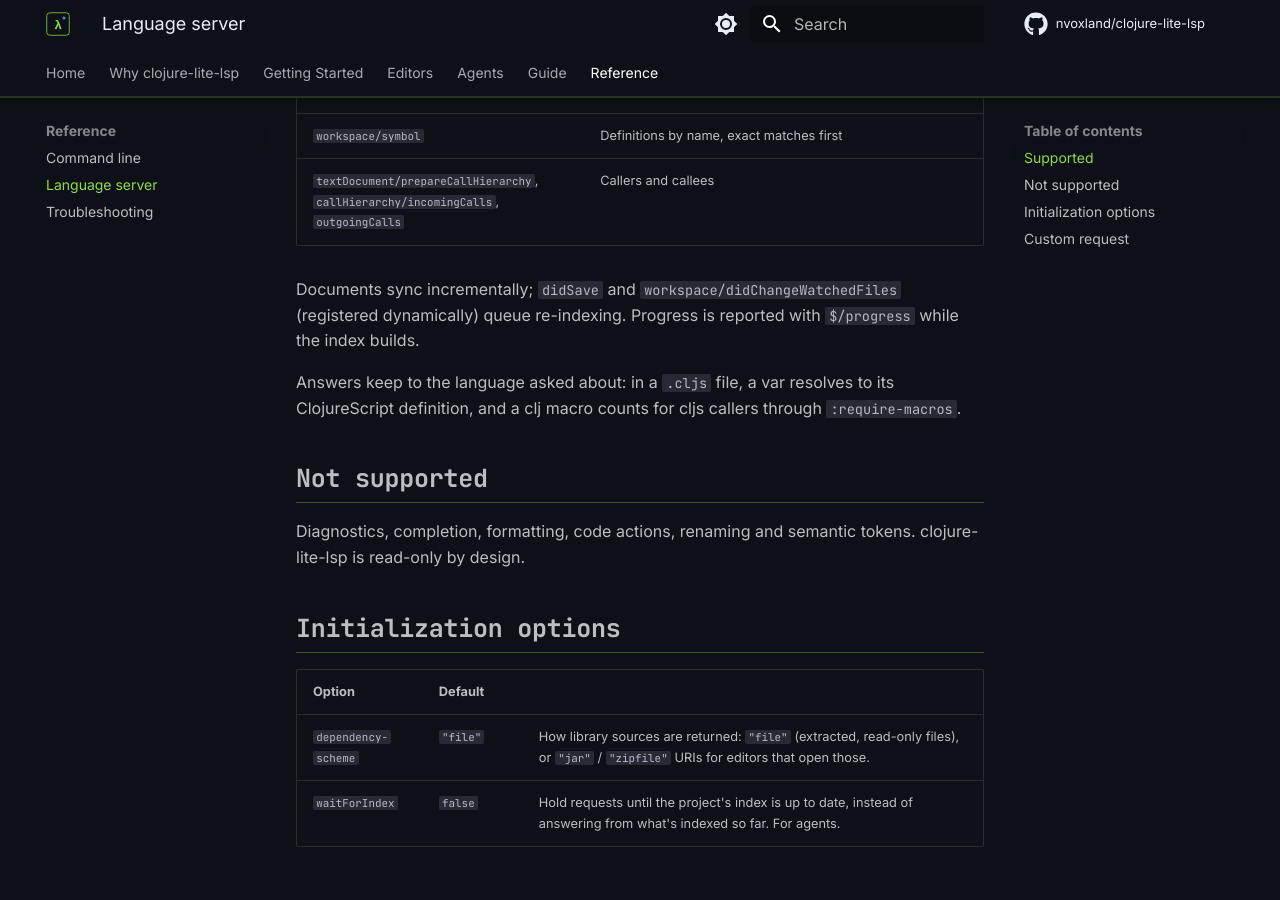
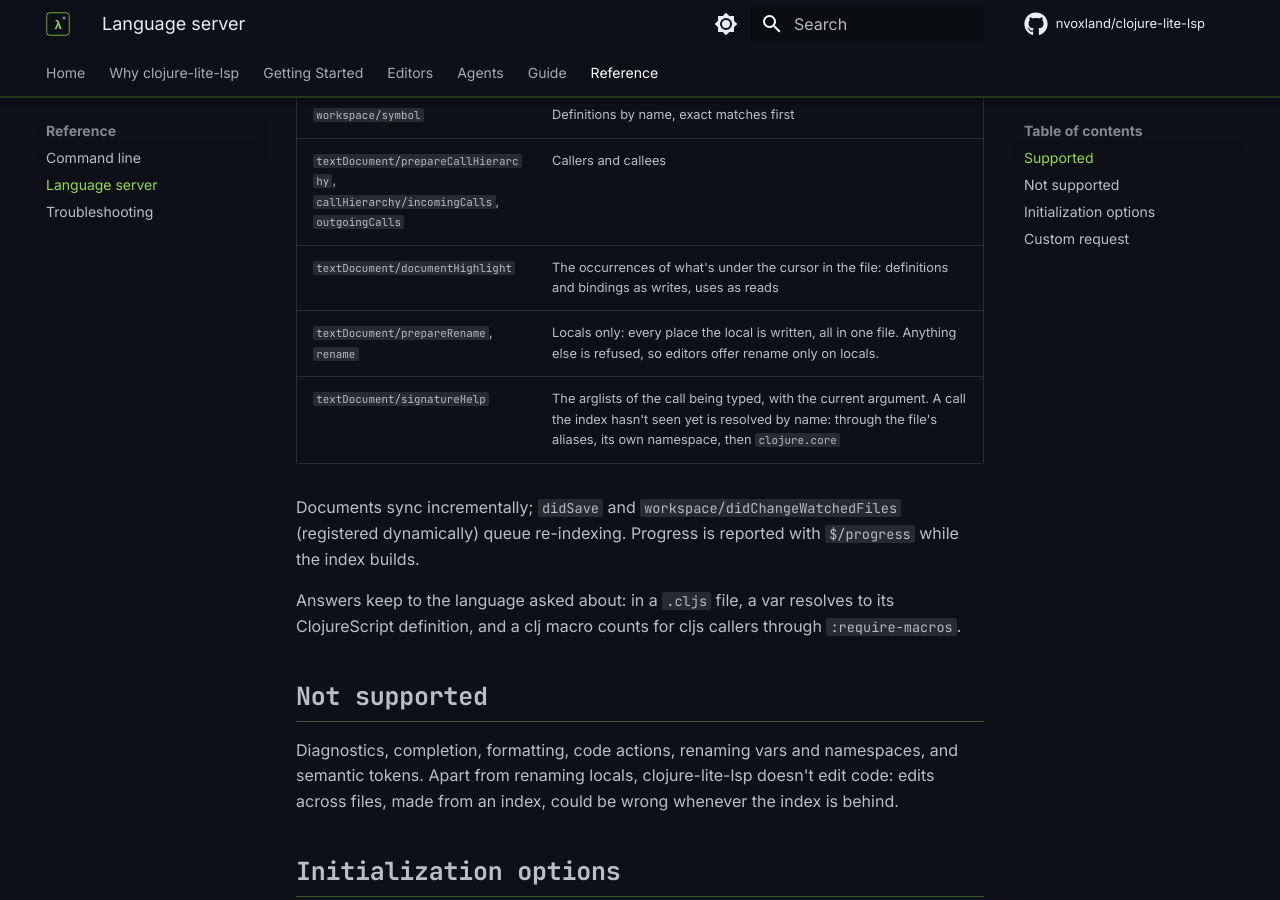
Before and after one commit to nvoxland/clojure-lite-lsp, an MkDocs documentation site: the page built from docs/reference/lsp.md, in a window 1280 px wide and 900 px high, scrolled down 575 px. Built offline with MkDocs 1.6.1 and Material for MkDocs 9.7.7, drawn with Linux system fonts in a browser that asks for light colours; comment, search, counter and statistics services are not loaded.

Commit message:
Highlights, local rename and signature help
- documentHighlight: the occurrences in the file of what's under the
  cursor (definitions and bindings as writes, uses as reads).
- prepareRename/rename: locals only, all in one file; prepareRename
  refuses anything else, so editors offer rename only there. A rename is
  refused when the buffer no longer has the name where the index does.
- signatureHelp: the enclosing call and argument read from the buffer
  (strings, comments, character literals and reader prefixes skipped),
  its arglists from the index; a call being typed is resolved by name
  through the file's aliases, its own namespace, then clojure.core.

```diff
--- a/docs/overrides/home.html
+++ b/docs/overrides/home.html
@@ -37,7 +37,7 @@ src/metabase/segments/api.clj:98:21: metabase.segments.api/write-check-and-updat
     <div class="cl-grid">
       <div class="cl-card">
         <h3>Navigation</h3>
-        <p>Go to definition, find references, implementations of protocols and multimethods, hover docs, file outlines, symbol search and call hierarchy.</p>
+        <p>Go to definition, find references, implementations of protocols and multimethods, hover docs, file outlines, symbol search, call hierarchy, highlights and argument hints.</p>
       </div>
       <div class="cl-card">
         <h3>Built for worktrees</h3>
--- a/docs/reference/lsp.md
+++ b/docs/reference/lsp.md
@@ -13,6 +13,9 @@
 | `textDocument/documentSymbol` | The file's namespaces and definitions |
 | `workspace/symbol` | Definitions by name, exact matches first |
 | `textDocument/prepareCallHierarchy`, `callHierarchy/incomingCalls`, `outgoingCalls` | Callers and callees |
+| `textDocument/documentHighlight` | The occurrences of what's under the cursor in the file: definitions and bindings as writes, uses as reads |
+| `textDocument/prepareRename`, `rename` | Locals only: every place the local is written, all in one file. Anything else is refused, so editors offer rename only on locals. |
+| `textDocument/signatureHelp` | The arglists of the call being typed, with the current argument. A call the index hasn't seen yet is resolved by name: through the file's aliases, its own namespace, then `clojure.core` |
 
 Documents sync incrementally; `didSave` and `workspace/didChangeWatchedFiles`
 (registered dynamically) queue re-indexing. Progress is reported with
@@ -24,8 +27,10 @@ its ClojureScript definition, and a clj macro counts for cljs callers through
 
 ## Not supported
 
-Diagnostics, completion, formatting, code actions, renaming and semantic
-tokens. clojure-lite-lsp is read-only by design.
+Diagnostics, completion, formatting, code actions, renaming vars and
+namespaces, and semantic tokens. Apart from renaming locals, clojure-lite-lsp
+doesn't edit code: edits across files, made from an index, could be wrong
+whenever the index is behind.
 
 ## Initialization options
 
```
Also changed, not shown: README.md (+4 -1 lines), docs/why.md (+4 -3 lines), 8 other files.
